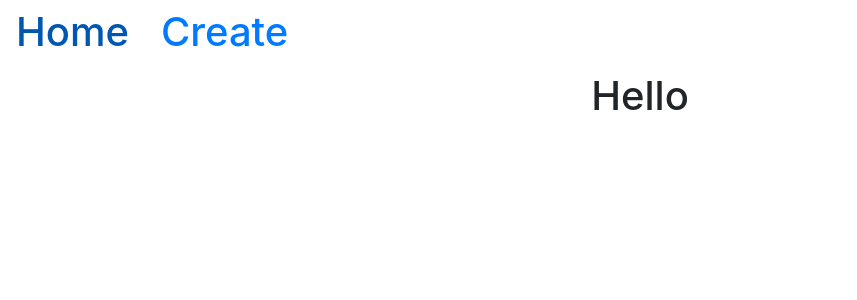
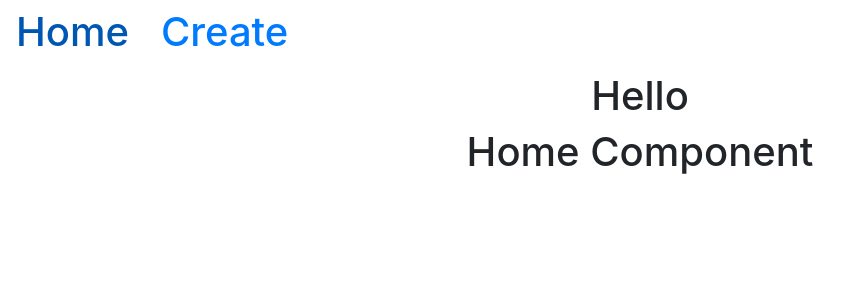
Before and after one commit to mrrogercampbell/mern-lab-frontend, a React (Create React App) app: page / in a window 1280 px wide. Shown: the top 300 px of the page, without its empty margins (0-857 px from the left). Built offline with nearby package versions, Linux system fonts and the light colour scheme.

Commit message:
connected home component to app component.

```diff
--- a/src/components/App/App.js
+++ b/src/components/App/App.js
@@ -1,6 +1,7 @@
 import React, { Component } from 'react';
 import './App.css';
 import {Route, Link} from 'react-router-dom'
+import Home from '../Home/Home'
 
 class App extends Component {
   render() {
@@ -16,6 +17,7 @@ class App extends Component {
         </nav>
         <main>
           <h1>Hello</h1>
+          <Route path='/' exact render={(routerProps) => <Home {...routerProps} {...this.state}/>}/>
         </main>
       </div>
     );
--- a/src/components/Home/Home.js
+++ b/src/components/Home/Home.js
@@ -0,0 +1,13 @@
+import React, { Component } from 'react';
+
+class Home extends Component {
+    render() {
+        return (
+            <div>
+                <h1>Home Component</h1>
+            </div>
+        );
+    }
+}
+
+export default Home;
```
